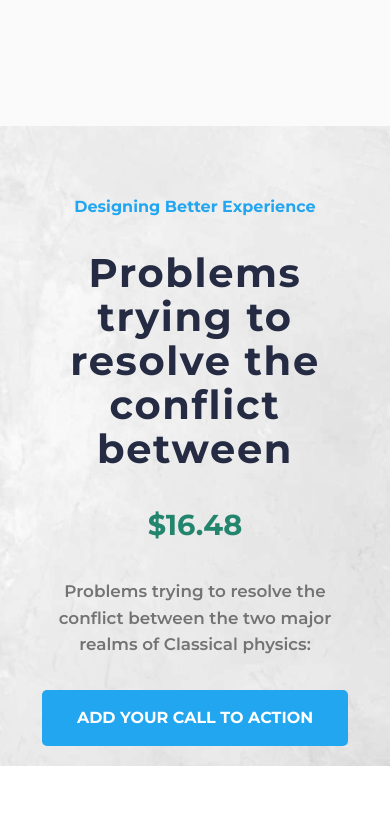
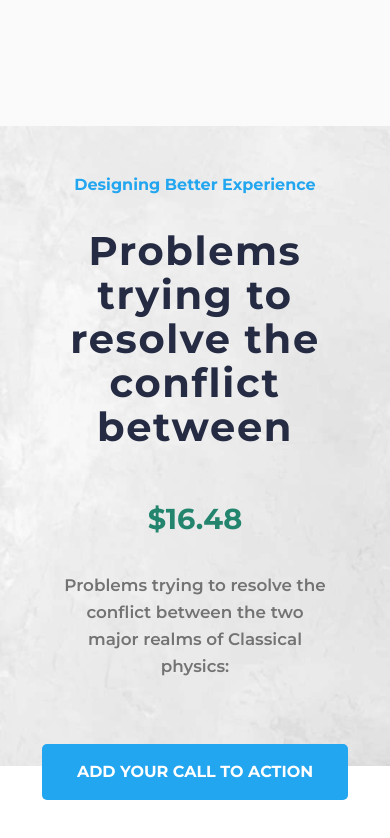
Before and after one commit to CrownedTechie/Sample-ecommerce-site, a React (Vite) app: page / in a window 390 px wide. Shown: the part 11102-11940 px from the top of the page. Built offline with nearby package versions, Linux system fonts and the light colour scheme.

Commit message:
readjust stylings to the mobile view of the call-to-action page

```diff
--- a/src/stylings/CallToAction.css
+++ b/src/stylings/CallToAction.css
@@ -6,9 +6,7 @@
     background: url('../assets/background.png');
     background-repeat: no-repeat;
     height: 40rem;
-    padding-top: 10rem;
-    padding-left: 10rem;
-    padding-right: 10rem;
+    padding: 10rem;
     gap: 2rem;
     text-align: center;
 }
@@ -58,19 +56,23 @@
     color: #23A6F0;
 }
 
+
         /* MOBILE DESIGN FOR CALL-TO-ACTION */
 @media screen and (max-width: 768px) {
     .CallToAction-heading {
-        padding: 10rem 0rem;
         height: 45rem;
     }
 
-    .CallToAction-heading h2, .CallToAction-heading p{
+    .CallToAction-heading, .CallToAction-heading h2, .CallToAction-heading p{
         padding: 0;
     }
 
+    .CallToAction-heading h6 {
+        margin-top: 3rem;
+    }
+
     .CallToAction-heading h2 {
-        padding: 0 2.5rem;
+        padding: 0 3rem;
         letter-spacing: .1rem;
         text-align: center;
         line-height: 1.1;
@@ -78,12 +80,13 @@
 
     .CallToAction-heading > div {
         flex-direction: column-reverse;
+        margin: 1rem 0;
     }
 
     .CallToAction-heading p {
         font-size: 1.05rem;
         font-weight: 600;
-        padding: 0 3rem;
+        padding: 0 4rem;
         line-height: 1.6;
     }
 
--- a/src/stylings/Testimonials.css
+++ b/src/stylings/Testimonials.css
@@ -7,6 +7,7 @@
     justify-items: center;
     gap: 9rem;
     background: #FAFAFA;
+    margin-bottom: 0;
 }
 
 .testimonials-review {
@@ -74,5 +75,6 @@
 
     .testimonials-gallery {
         padding: 0 2.8rem;
+        gap: .8rem;
     }
 }
```
